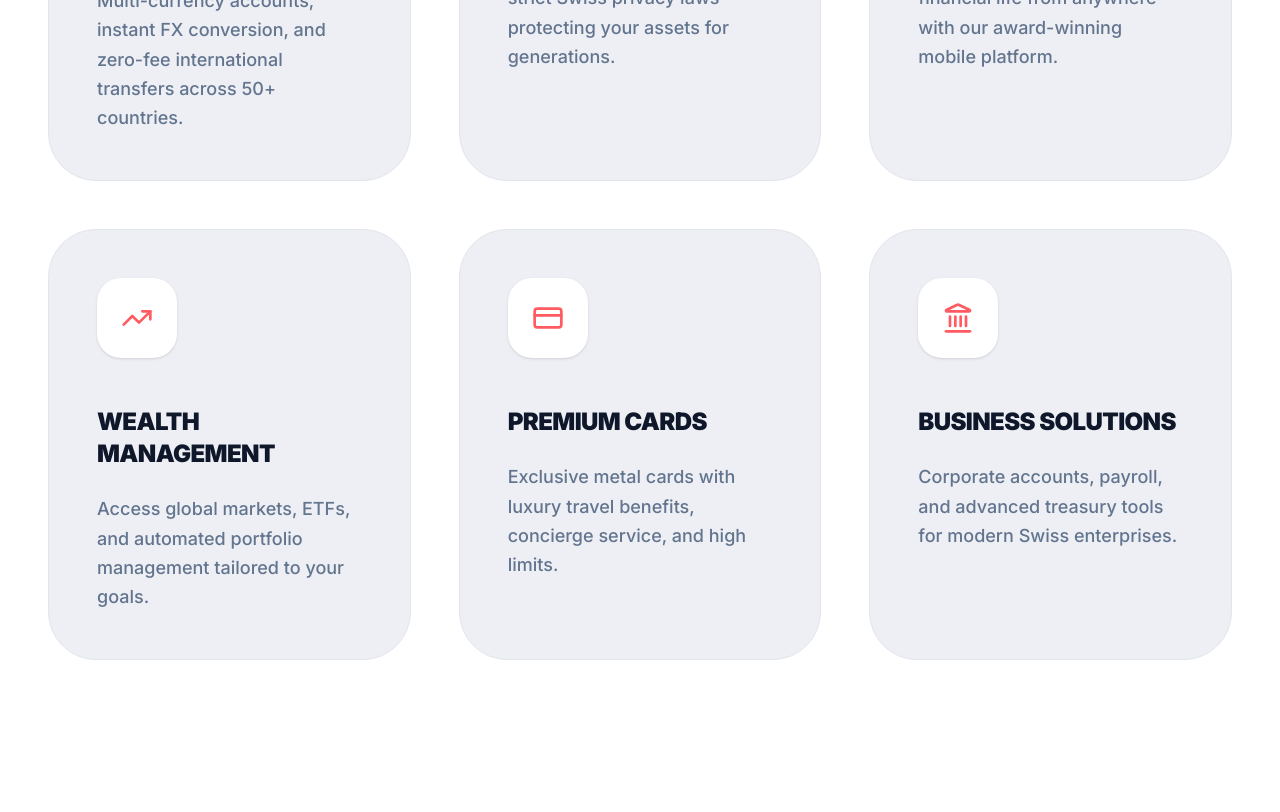
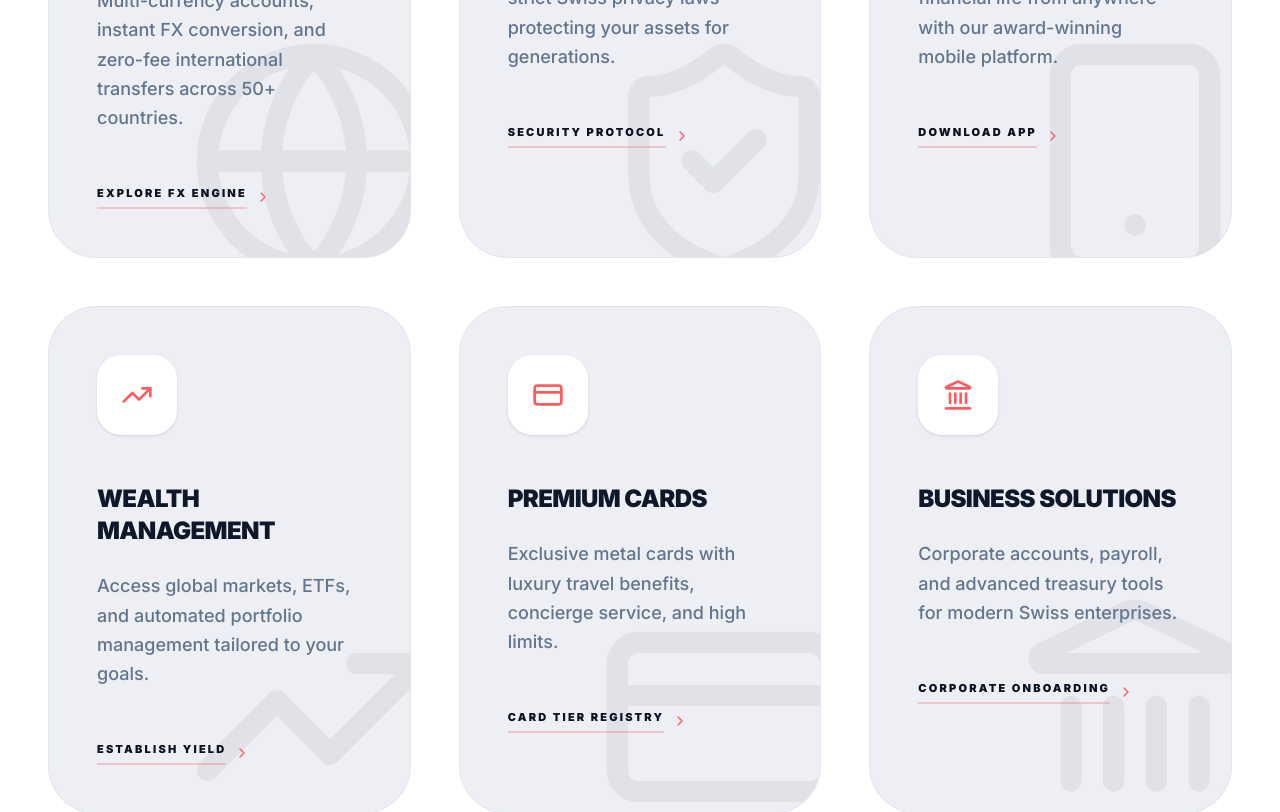
Before and after one commit to barrylarape/canalbank, a Next.js app: page / in a window 1280 px wide. Shown: the part 2120-2932 px from the top of the page. Built offline with nearby package versions, Linux system fonts and the light colour scheme.

Commit message:
6. Replace Feature Cards
Current cards are nice.

But they feel empty.

```diff
--- a/src/app/page.tsx
+++ b/src/app/page.tsx
@@ -1,5 +1,6 @@
 "use client";
 
+import React from "react";
 import { motion } from "framer-motion";
 import {
   ArrowRight,
@@ -19,7 +20,8 @@ import {
   RefreshCw,
   Watch,
   BarChart3,
-  ArrowLeftRight
+  ArrowLeftRight,
+  ShieldAlert
 } from "lucide-react";
 import Link from "next/link";
 import { Navigation } from "@/components/navigation";
@@ -33,31 +35,43 @@ const features = [
     icon: <Globe className="w-8 h-8 text-accent-500" />,
     title: "International Banking",
     description: "Multi-currency accounts, instant FX conversion, and zero-fee international transfers across 50+ countries.",
+    cta: "Explore FX Engine",
+    href: "/personal/international"
   },
   {
     icon: <ShieldCheck className="w-8 h-8 text-accent-500" />,
     title: "Swiss Security",
     description: "Military-grade encryption and strict Swiss privacy laws protecting your assets for generations.",
+    cta: "Security Protocol",
+    href: "/support/security"
   },
   {
     icon: <Smartphone className="w-8 h-8 text-accent-500" />,
     title: "Digital First",
     description: "Manage your complete financial life from anywhere with our award-winning mobile platform.",
+    cta: "Download App",
+    href: "/support/mobile"
   },
   {
     icon: <TrendingUp className="w-8 h-8 text-accent-500" />,
     title: "Wealth Management",
     description: "Access global markets, ETFs, and automated portfolio management tailored to your goals.",
+    cta: "Establish Yield",
+    href: "/investments"
   },
   {
     icon: <CreditCard className="w-8 h-8 text-accent-500" />,
     title: "Premium Cards",
     description: "Exclusive metal cards with luxury travel benefits, concierge service, and high limits.",
+    cta: "Card Tier Registry",
+    href: "/personal/cards"
   },
   {
     icon: <Landmark className="w-8 h-8 text-accent-500" />,
     title: "Business Solutions",
     description: "Corporate accounts, payroll, and advanced treasury tools for modern Swiss enterprises.",
+    cta: "Corporate Onboarding",
+    href: "/business"
   },
 ];
 
@@ -331,17 +345,38 @@ export default function LandingPage() {
                   whileInView={{ opacity: 1, y: 0 }}
                   viewport={{ once: true, margin: "-100px" }}
                   transition={{ duration: 0.8, delay: index * 0.1, ease: "easeOut" }}
-                  className="p-12 rounded-[3rem] bg-brand-50 border border-brand-100 hover:shadow-[0_40px_100px_rgba(0,0,0,0.04)] transition-all duration-700 group"
+                  className="relative p-12 rounded-[3rem] bg-brand-50 border border-brand-100 hover:border-accent-500/50 hover:bg-white hover:shadow-[0_40px_100px_rgba(255,91,97,0.1)] transition-all duration-700 group overflow-hidden"
                 >
-                  <div className="w-20 h-20 rounded-3xl bg-white shadow-sm flex items-center justify-center mb-12 group-hover:scale-110 group-hover:bg-brand-950 transition-all duration-700">
-                    <div className="group-hover:text-white transition-colors duration-700">
-                      {feature.icon}
+                  {/* Mini-illustration ghost icon */}
+                  <div className="absolute -right-8 -bottom-8 opacity-5 group-hover:opacity-10 group-hover:scale-125 group-hover:-rotate-12 transition-all duration-1000 pointer-events-none">
+                    {React.cloneElement(feature.icon as React.ReactElement, { className: "w-64 h-64" })}
+                  </div>
+
+                  <div className="relative z-10">
+                    <div className="w-20 h-20 rounded-3xl bg-white shadow-sm flex items-center justify-center mb-12 group-hover:scale-110 group-hover:bg-brand-950 group-hover:shadow-xl group-hover:shadow-brand-950/20 transition-all duration-700">
+                      <div className="group-hover:text-white group-hover:rotate-12 transition-all duration-700">
+                        {feature.icon}
+                      </div>
                     </div>
+
+                    <h3 className="text-2xl font-black text-brand-900 mb-6 uppercase tracking-tight group-hover:text-accent-600 transition-colors">
+                      {feature.title}
+                    </h3>
+
+                    <p className="text-lg text-slate-500 leading-relaxed font-medium mb-12">
+                      {feature.description}
+                    </p>
+
+                    <Link
+                      href={feature.href}
+                      className="inline-flex items-center gap-2 text-[11px] font-black text-brand-950 uppercase tracking-[0.2em] group/cta"
+                    >
+                      <span className="border-b-2 border-accent-500/30 group-hover/cta:border-accent-500 transition-all pb-1">
+                        {feature.cta}
+                      </span>
+                      <ChevronRight className="w-4 h-4 text-accent-500 group-hover/cta:translate-x-1 transition-transform" />
+                    </Link>
                   </div>
-                  <h3 className="text-2xl font-black text-brand-900 mb-6 uppercase tracking-tight">{feature.title}</h3>
-                  <p className="text-lg text-slate-500 leading-relaxed font-medium">
-                    {feature.description}
-                  </p>
                 </motion.div>
               ))}
             </div>
```
